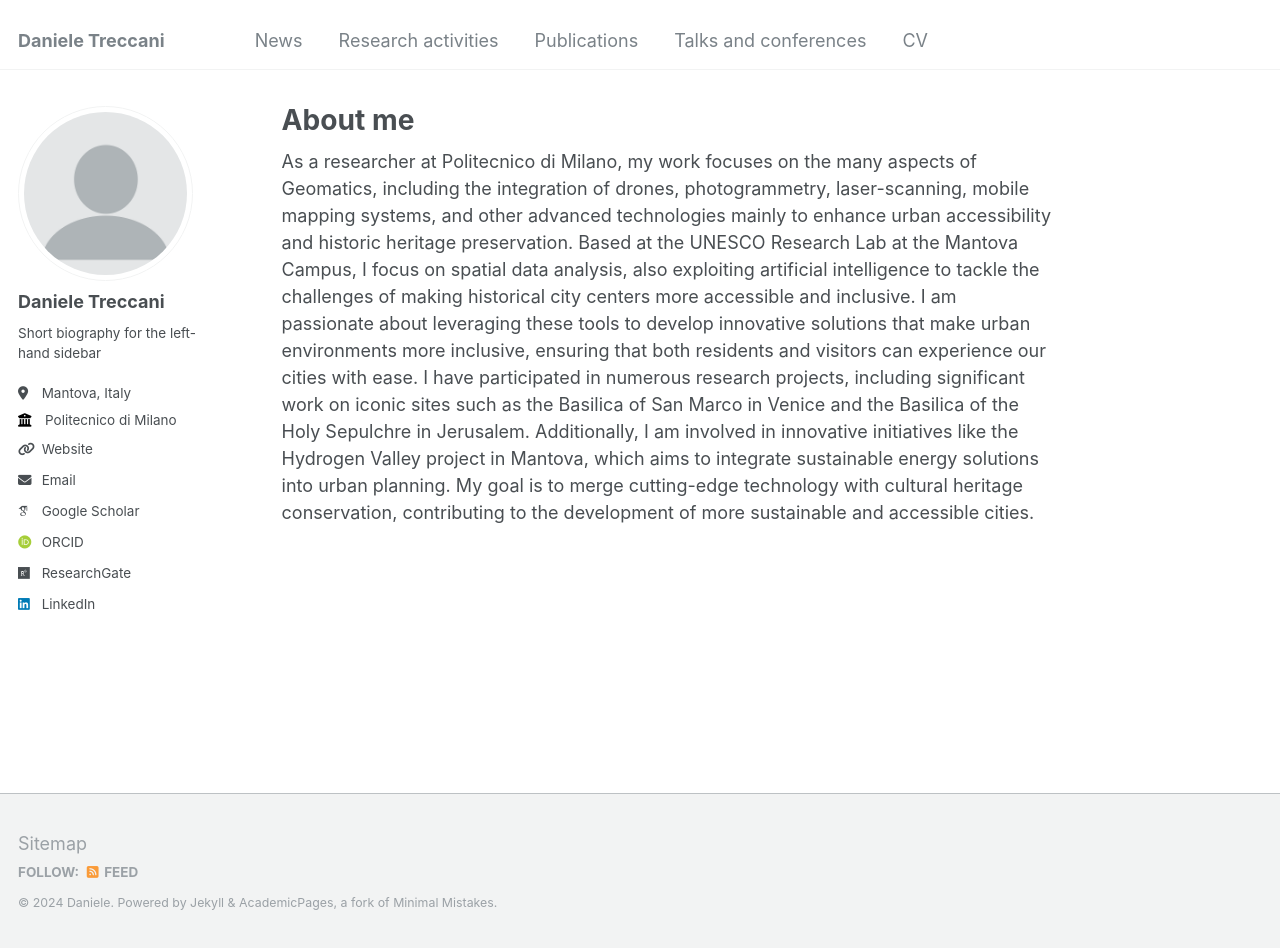
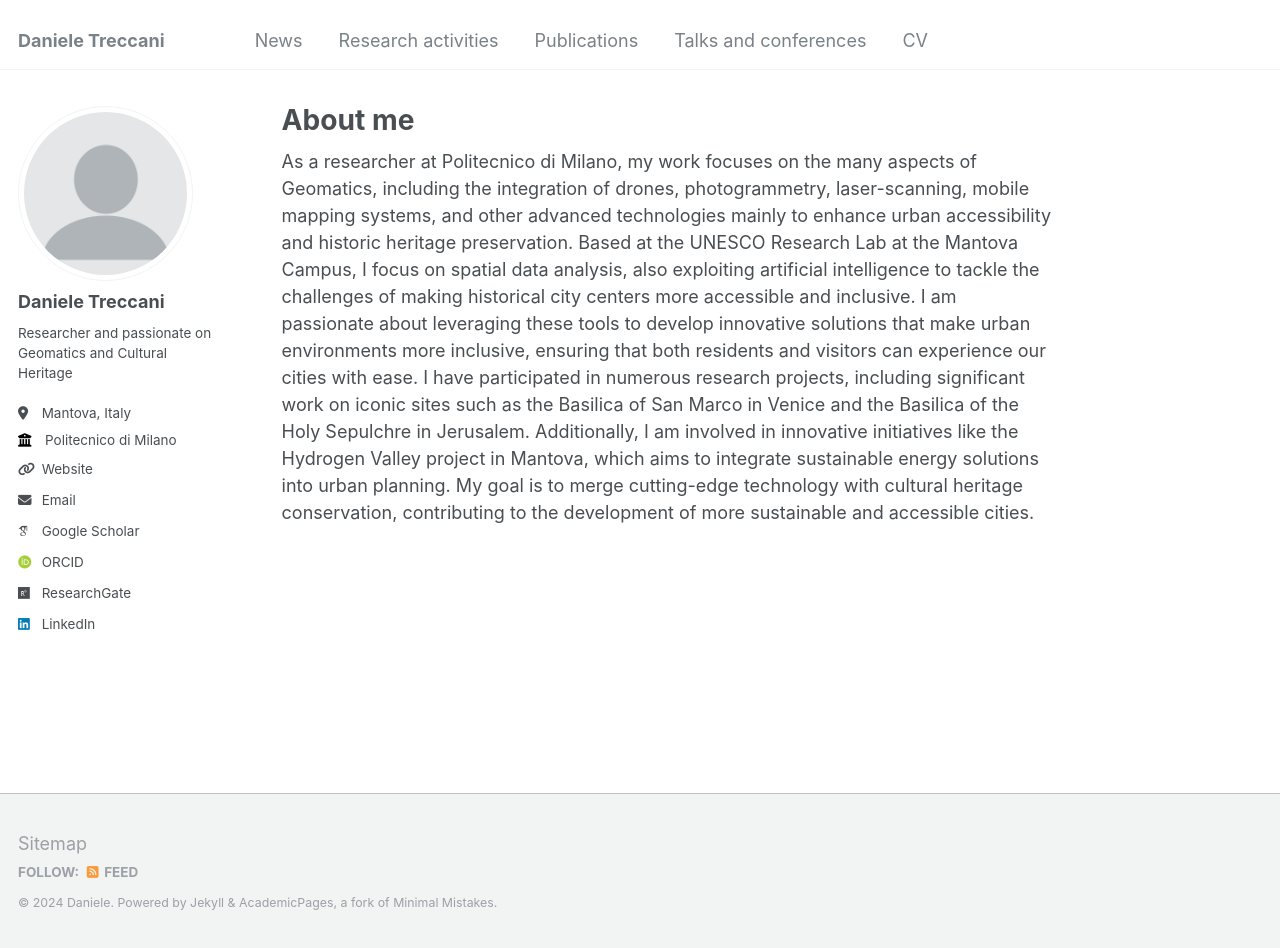
Before and after one commit to DanTRK/DanTRK.github.io, a Jekyll site: the page built from _pages/about.md, in a window 1280 px wide and 948 px high. Built offline with Jekyll 4.4.1, drawn with Linux system fonts in a browser that asks for light colours; some web fonts are replaced.

Commit message:
Update _config.yml

```diff
--- a/_config.yml
+++ b/_config.yml
@@ -24,7 +24,7 @@ author:
   avatar           : "profile.png"
   name             : "Daniele Treccani"
   pronouns         : # example: "she/her"
-  bio              : "Short biography for the left-hand sidebar"
+  bio              : "Researcher and passionate on Geomatics and Cultural Heritage"
   location         : "Mantova, Italy"
   employer         : "Politecnico di Milano"
   uri              : "https://www4.ceda.polimi.it/manifesti/manifesti/controller/ricerche/RicercaPerDocentiPublic.do?EVN_PRODOTTI=evento&k_doc=627636&lang=EN&aa=2024&tab_ricerca=1"
```
